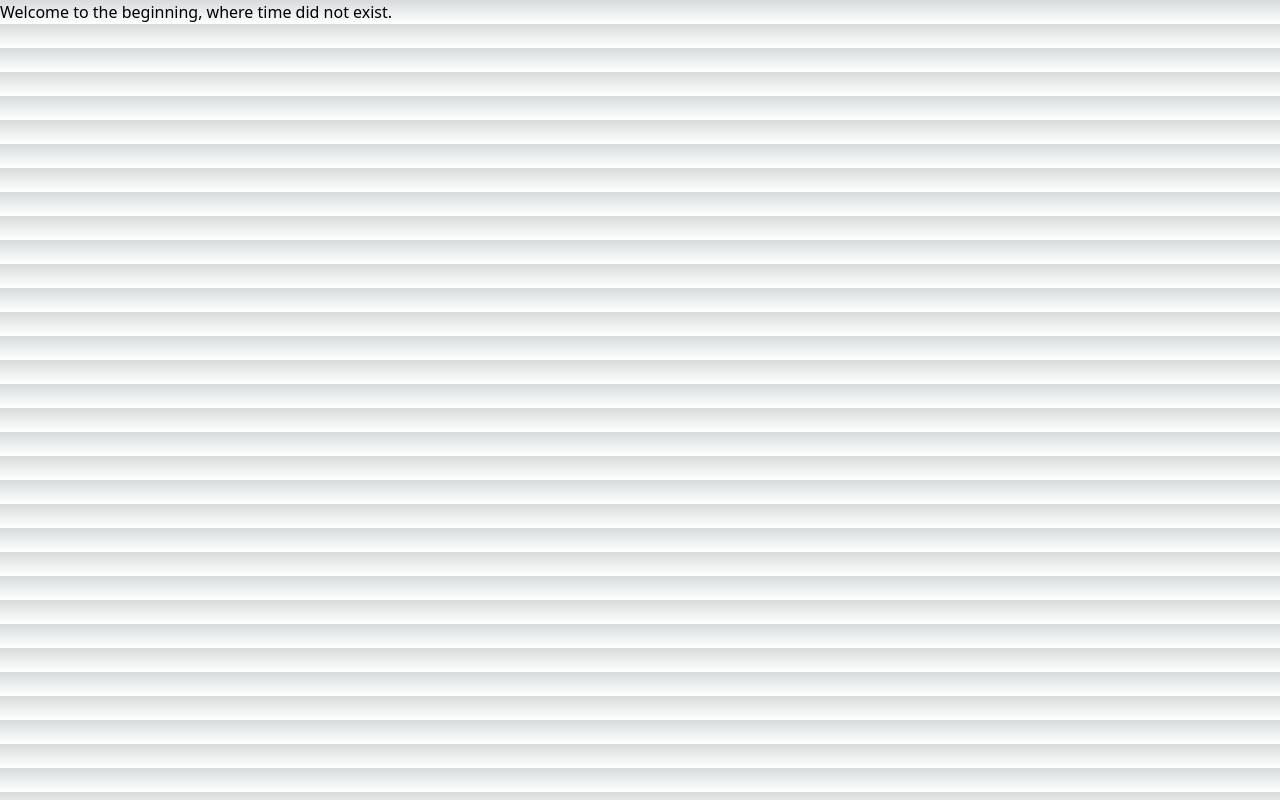
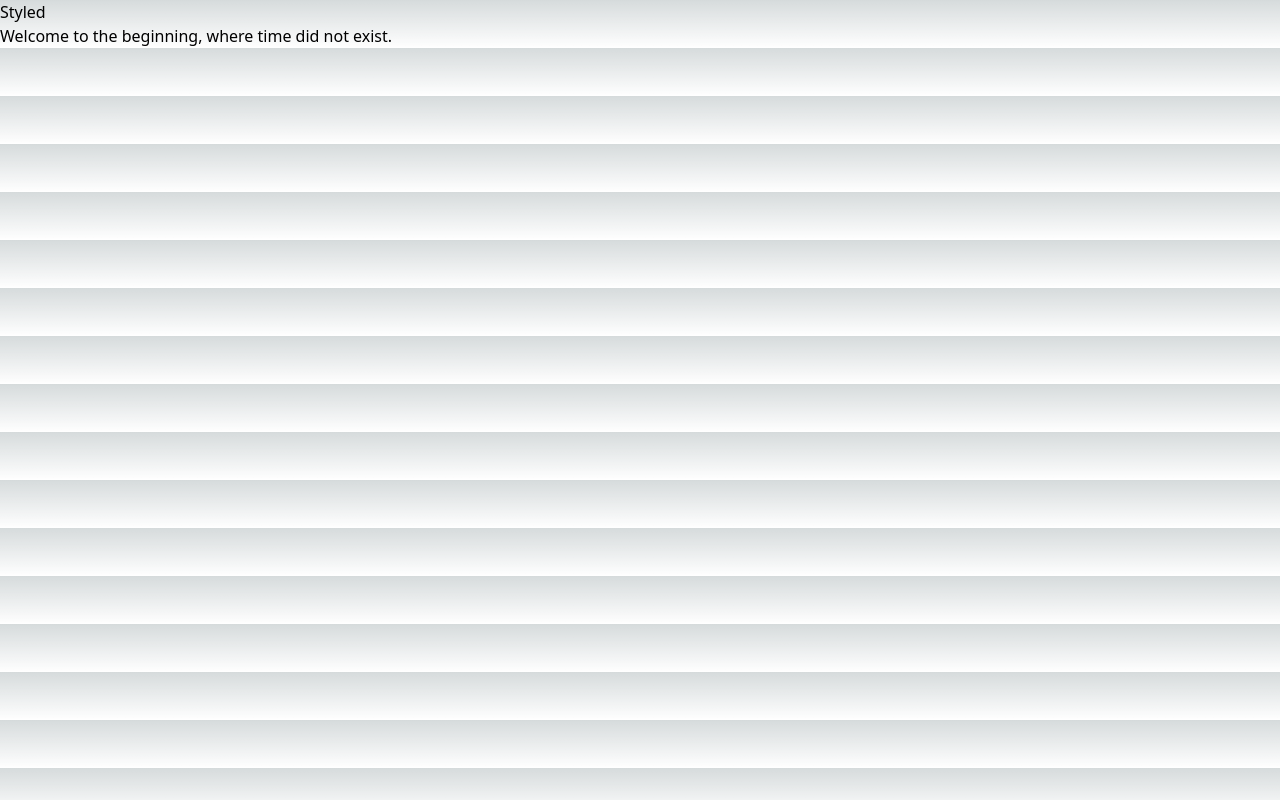
Before and after one commit to hududed/next-ecommerce, a Next.js app: page / in a window 1280 px wide. Built offline with nearby package versions, Linux system fonts and the light colour scheme; no server answers.

Commit message:
server side fetch user

```diff
--- /dev/null
+++ b/app/components/Nav.tsx
@@ -0,0 +1,9 @@
+"use client";
+
+export default function Nav() {
+  return (
+    <nav>
+      <h1>Styled</h1>
+    </nav>
+  );
+}
--- a/app/layout.tsx
+++ b/app/layout.tsx
@@ -1,18 +1,27 @@
-import './globals.css'
+import { authOptions } from "@/pages/api/auth/[...nextauth]";
+import { getServerSession } from "next-auth/next";
+import Nav from "./components/Nav";
+import "./globals.css";
 
 export const metadata = {
-  title: 'Create Next App',
-  description: 'Generated by create next app',
-}
+  title: "Create Next App",
+  description: "Generated by create next app",
+};
 
-export default function RootLayout({
+export default async function RootLayout({
   children,
 }: {
-  children: React.ReactNode
+  children: React.ReactNode;
 }) {
+  // Fetch user
+  const session = await getServerSession(authOptions);
+  console.log(session);
   return (
     <html lang="en">
-      <body>{children}</body>
+      <body>
+        <Nav />
+        {children}
+      </body>
     </html>
-  )
+  );
 }
```
